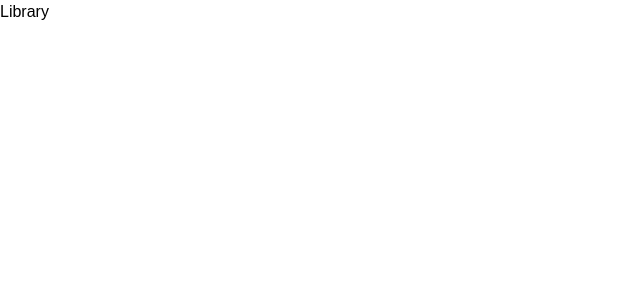
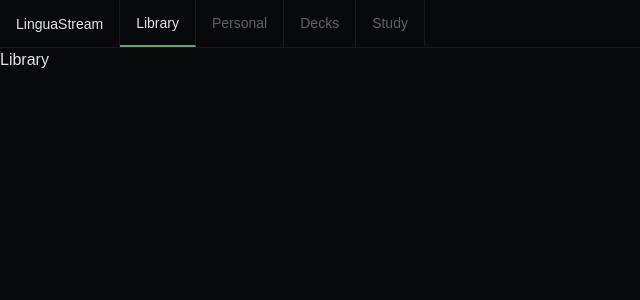
Before and after one commit to SuvuYou/linguastream, a Next.js app: page / in a window 1280 px wide. Shown: the top 300 px of the page, without its empty margins (0-640 px from the left). Built offline with nearby package versions, Linux system fonts and the light colour scheme.

Commit message:
build nav layout

```diff
--- a/app/globals.css
+++ b/app/globals.css
@@ -1,15 +1,17 @@
 @import "tailwindcss";
 
-:root {
-  --background: #ffffff;
-  --foreground: #171717;
-}
+@theme inline {
+  --color-background: #08090b;
+  --color-background-hover: #1f1e1e;
 
-@theme inline {
-  --color-background: var(--background);
-  --color-foreground: var(--foreground);
   --font-sans: var(--font-geist-sans);
   --font-mono: var(--font-geist-mono);
+
+  --color-primary-text: #e2e4e8;
+  --color-secondary-text: #c8ccd273;
+
+  --color-primary-border: #ffffff12;
+  --color-active-border: #6d9c75;
 }
 
 body {
--- a/app/layout.tsx
+++ b/app/layout.tsx
@@ -1,6 +1,7 @@
 import type { Metadata } from "next";
 import { Geist, Geist_Mono } from "next/font/google";
 import "./globals.css";
+import Navbar from "@/components/layout/Navbar";
 
 const geistSans = Geist({
   variable: "--font-geist-sans",
@@ -27,7 +28,12 @@ export default function RootLayout({
       lang="en"
       className={`${geistSans.variable} ${geistMono.variable} h-full antialiased`}
     >
-      <body className="min-h-full box-border">{children}</body>
+      <body className="min-h-full box-border">
+        <main className="min-h-screen bg-background text-primary-text">
+          <Navbar />
+          {children}
+        </main>
+      </body>
     </html>
   );
 }
--- /dev/null
+++ b/components/layout/Navbar.tsx
@@ -0,0 +1,38 @@
+"use client";
+
+import { usePathname } from "next/navigation";
+import Link from "next/link";
+
+export default function Navbar() {
+  const pathname = usePathname();
+
+  const linkClass = (href: string) =>
+    `px-4 text-sm h-full flex items-center border-r border-primary-border border-b-2 ${
+      pathname === href
+        ? "border-b-active-border text-primary-text"
+        : "border-b-transparent text-secondary-text hover:bg-background-hover"
+    }`;
+
+  return (
+    <nav className="flex items-center h-12 border-b border-primary-border">
+      <div className="flex items-center px-4 font-medium text-sm border-r border-primary-border h-full ">
+        LinguaStream
+      </div>
+      <Link href="/" className={linkClass("/")}>
+        Library
+      </Link>
+
+      <Link href="/personal" className={linkClass("/personal")}>
+        Personal
+      </Link>
+
+      <Link href="/decks" className={linkClass("/decks")}>
+        Decks
+      </Link>
+
+      <Link href="/study" className={linkClass("/study")}>
+        Study
+      </Link>
+    </nav>
+  );
+}
--- a/next.config.ts
+++ b/next.config.ts
@@ -1,5 +1,16 @@
 import type { NextConfig } from "next";
 
-const nextConfig: NextConfig = {};
+const nextConfig: NextConfig = {
+  images: {
+    remotePatterns: [
+      {
+        protocol: "http",
+        hostname: "localhost",
+        port: "8096",
+        pathname: "/**",
+      },
+    ],
+  },
+};
 
 export default nextConfig;
--- a/package.json
+++ b/package.json
@@ -9,9 +9,12 @@
     "lint": "eslint"
   },
   "dependencies": {
+    "@prisma/client": "^7.6.0",
     "clsx": "^2.1.1",
+    "firebase": "^12.11.0",
     "lucide-react": "^1.7.0",
     "next": "16.2.1",
+    "prisma": "^7.6.0",
     "react": "19.2.4",
     "react-dom": "19.2.4",
     "tailwind-merge": "^3.5.0"
```
Also changed, not shown: 1 other file (tests, documents, lock files or other folders).
